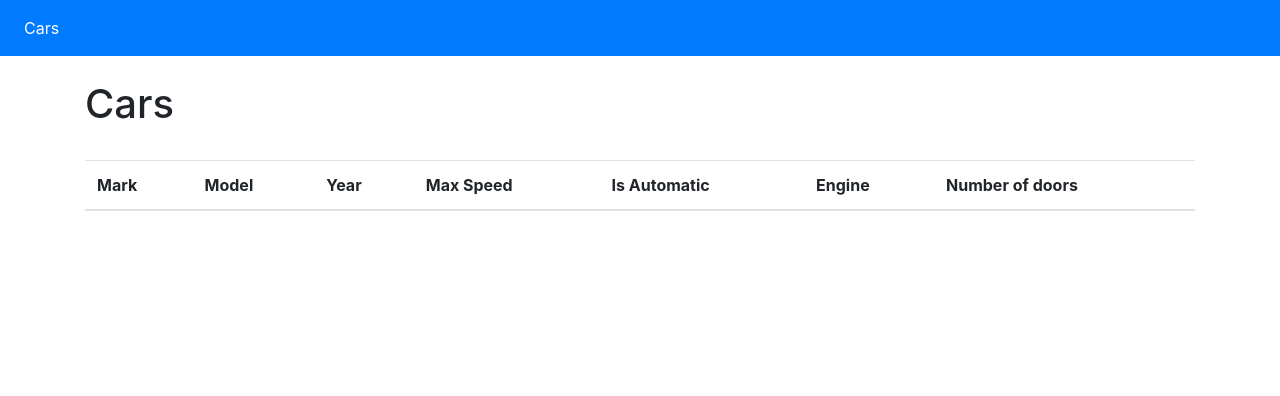
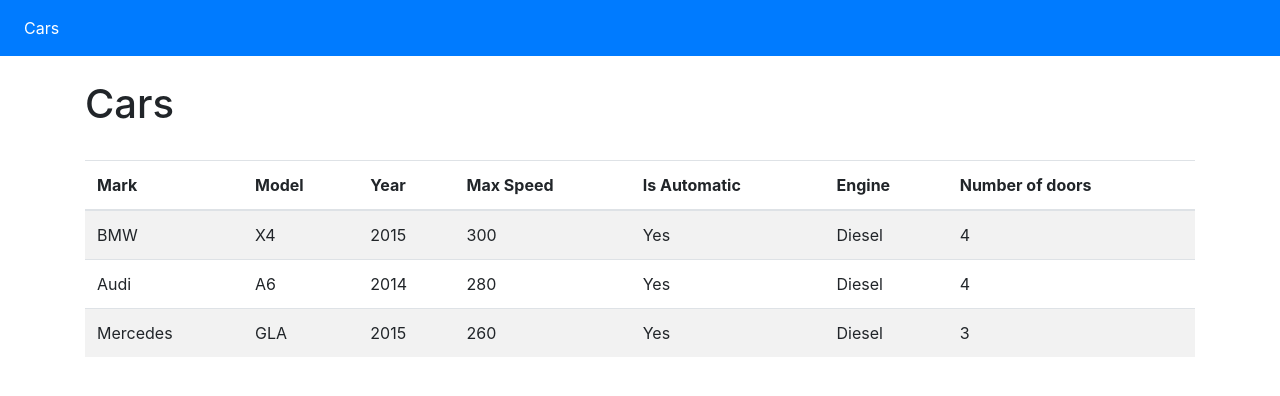
Before and after one commit to yomla/cars, an Angular app: page /cars in a window 1280 px wide. Shown: the top 396 px of the page. Built offline with nearby package versions, Linux system fonts and the light colour scheme.

Commit message:
Zadatak 2

```diff
--- a/src/app/app.module.ts
+++ b/src/app/app.module.ts
@@ -5,6 +5,7 @@
 import { LayoutComponent } from './components/layout/layout.component';
 import { CarsComponent } from './components/cars/cars.component';
 import { RouterModule, Routes } from '@angular/router';
+import { CarService } from './shared/services/car.service'
 
 const appRoutes = [
   {
@@ -29,7 +30,7 @@
     BrowserModule,
     RouterModule.forRoot(appRoutes)
   ],
-  providers: [],
+  providers: [CarService],
   bootstrap: [AppComponent]
 })
 export class AppModule { }
--- a/src/app/components/cars/cars.component.html
+++ b/src/app/components/cars/cars.component.html
@@ -12,14 +12,17 @@
       <th>Number of doors</th>
     </tr>
   </thead>
-  <!-- <tbody>
-    <tr *ngFor="let buyer of allBuyers ">
-      <td class="align-middle">
-        {{ buyer.firstName }} {{ buyer.lastName }}
-      </td>
-      <td class="align-middle">{{ buyer.email }}</td>
-      <td class="align-middle"><a [routerLink]="['/buyers', buyer.id]">Check latest purchases</a> </td>
-      <td><button class="btn btn-danger btn-sm" (click)="remove(buyer)">Remove</button></td>
+  <tbody>
+    <tr *ngFor="let car of allCars">
+      <td class="align-middle">{{ car.mark }}</td>
+      <td class="align-middle">{{ car.model}}</td>
+      <td class="align-middle">{{ car.year}}</td>
+      <td class="align-middle">{{ car.maxSpeed}}</td>
+      <td class="align-middle">{{ car.isAutomatic}}</td>
+      <td class="align-middle">{{ car.engine}}</td>
+      <td class="align-middle">{{ car.numberOfDoors}}</td>
+      <!-- <td class="align-middle"><a [routerLink]="['/buyers', buyer.id]">Check latest purchases</a> </td> -->
+      <!-- <td><button class="btn btn-danger btn-sm" (click)="remove(buyer)">Remove</button></td> -->
     </tr>
-  </tbody> -->
+  </tbody>
 </table>
--- a/src/app/components/cars/cars.component.ts
+++ b/src/app/components/cars/cars.component.ts
@@ -1,4 +1,5 @@
 import { Component, OnInit } from '@angular/core';
+import { CarService } from '../../shared/services/car.service';
 
 @Component({
   selector: 'app-cars',
@@ -7,9 +8,12 @@
 })
 export class CarsComponent implements OnInit {
 
-  constructor() { }
+  private allCars: any[] = [];
+
+  constructor(private cars: CarService) {}
 
   ngOnInit() {
+    this.allCars = this.cars.getCars();
   }
 
 }
--- /dev/null
+++ b/src/app/shared/services/car.service.ts
@@ -0,0 +1,48 @@
+import { Injectable } from '@angular/core';
+import { Cars } from '../models/cars.model';
+
+@Injectable()
+export class CarService {
+
+  private cars = [
+    {
+      id: 1,
+      mark: 'BMW',
+      model: 'X4',
+      year: 2015,
+      maxSpeed: 300,
+      isAutomatic: 'Yes',
+      engine: 'Diesel',
+      numberOfDoors: 4
+    },
+    {
+      id: 2,
+      mark: 'Audi',
+      model: 'A6',
+      year: 2014,
+      maxSpeed: 280,
+      isAutomatic: 'Yes',
+      engine: 'Diesel',
+      numberOfDoors: 4
+    },
+    {
+      id: 3,
+      mark: 'Mercedes',
+      model: 'GLA',
+      year: 2015,
+      maxSpeed: 260,
+      isAutomatic: 'Yes',
+      engine: 'Diesel',
+      numberOfDoors: 3
+    }
+
+
+
+  ];
+  constructor() {}
+
+  public getCars(){
+    return this.cars;
+  }
+
+}
```
Also changed, not shown: src/app/shared/models/cars.model.ts (added, +14 -0 lines), 1 other file (tests, documents, lock files or other folders).
